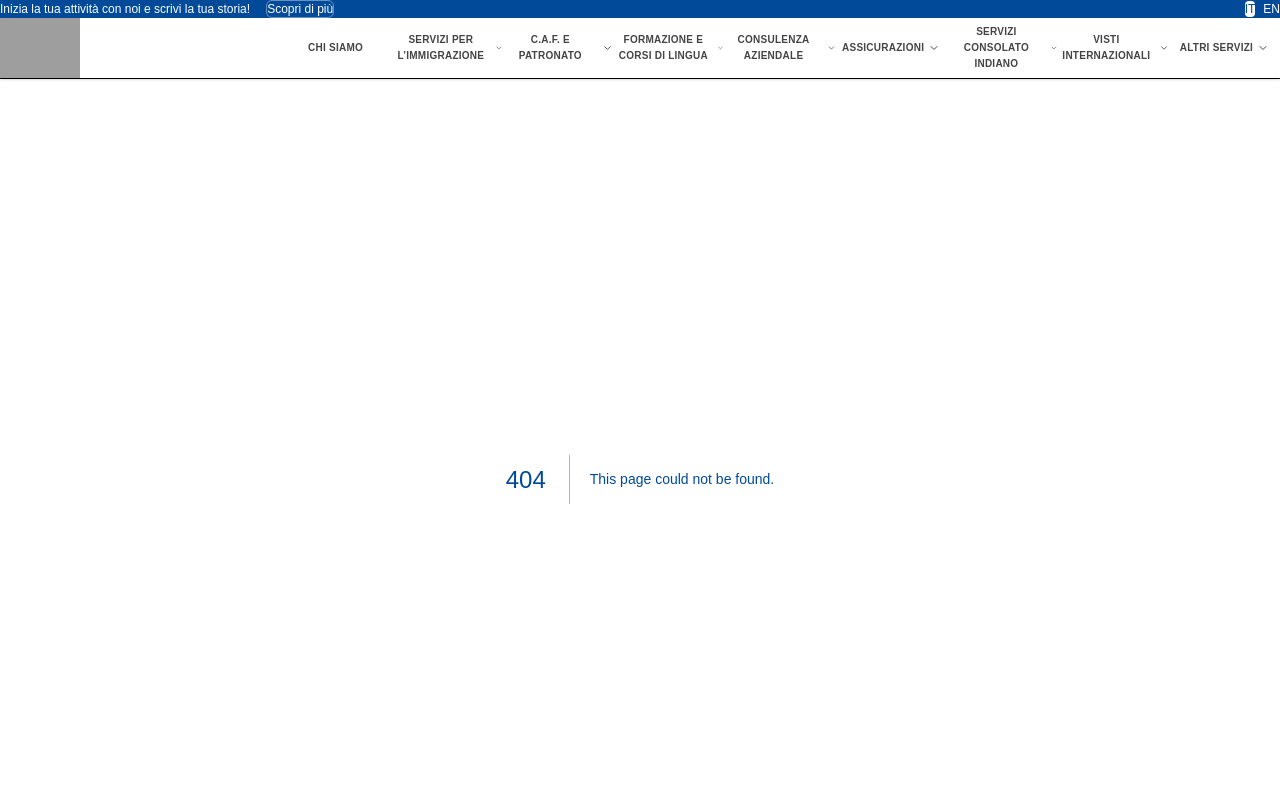
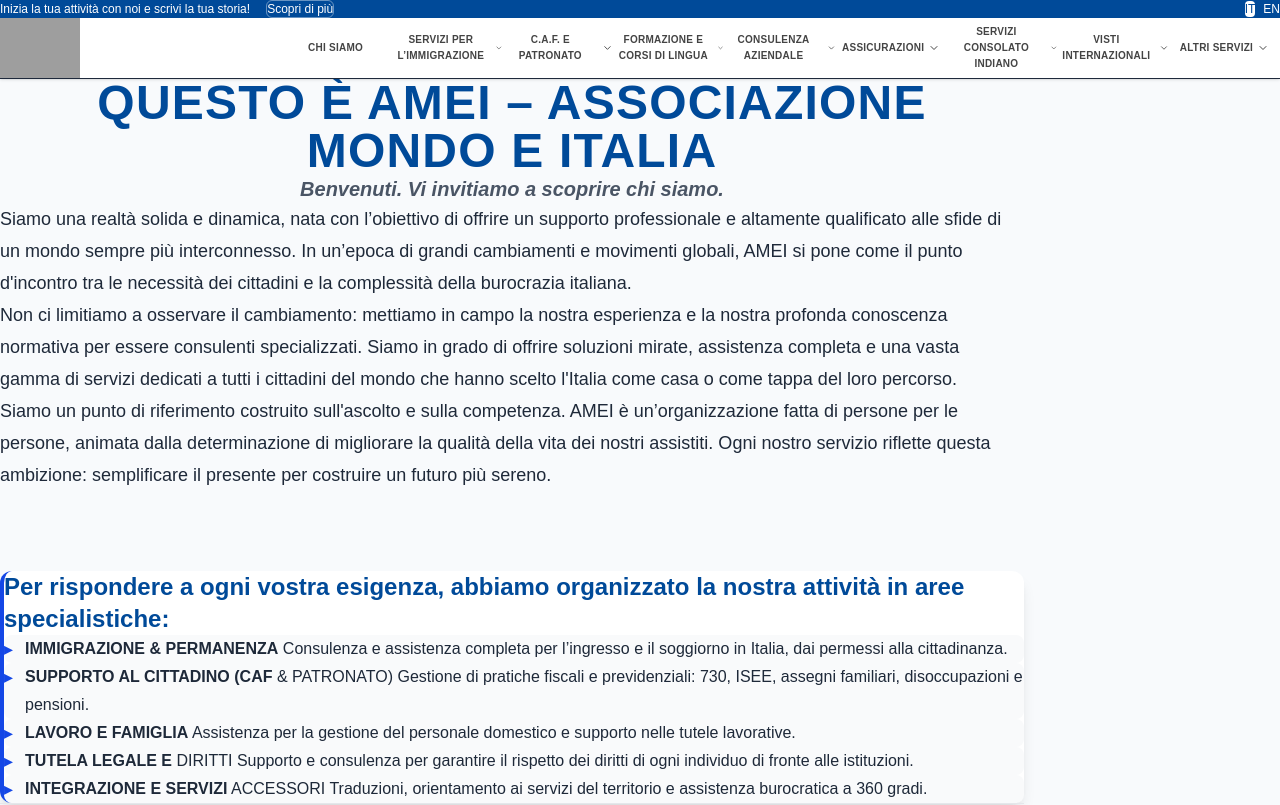
Before and after one commit to gauravmehra2021/ITALIA, a Next.js app: page /WhoWeAre in a window 1280 px wide. Before the commit this address had no page. Shown: the top 805 px of the page. Built offline with nearby package versions, Linux system fonts and the light colour scheme; grey boxes are pictures that could not be loaded.

Commit message:
added the changes

```diff
--- /dev/null
+++ b/app/WhoWeAre/page.tsx
@@ -0,0 +1,111 @@
+'use client'
+
+import { useEffect, useRef } from 'react'
+import { useLanguage } from '../context/LanguageContext'
+
+const WhoWeAre = () => {
+  const { t } = useLanguage()
+  const observerRef = useRef<IntersectionObserver | null>(null)
+
+  useEffect(() => {
+    observerRef.current = new IntersectionObserver(
+      (entries) => {
+        entries.forEach((entry) => {
+          if (entry.isIntersecting) {
+            entry.target.classList.add('opacity-100', 'translate-y-0', 'translate-x-0')
+          }
+        })
+      },
+      { threshold: 0.15 }
+    )
+
+    const elements = document.querySelectorAll('.reveal')
+
+    elements.forEach((el) => observerRef.current?.observe(el))
+
+    return () => observerRef.current?.disconnect()
+  }, [])
+
+  return (
+    <div className="mx-auto max-w-5xl px-6 py-20 text-gray-800">
+      {/* Header */}
+      <header className="reveal -translate-y-8 opacity-0 transition-all duration-700 text-center mb-16">
+        <h1 className="mb-5 text-3xl md:text-5xl font-extrabold uppercase tracking-wide text-blue-700">
+          {t('about.subtitle')}
+        </h1>
+
+        <p className="text-lg md:text-xl font-semibold italic text-gray-600">
+          {t('about.welcome')}
+        </p>
+      </header>
+
+      {/* Content */}
+      <div className="flex flex-col gap-10">
+        {/* Main Description */}
+        <section>
+          <p className="reveal -translate-x-10 opacity-0 transition-all duration-700 mb-5 text-lg leading-8">
+            {t('about.p1')}
+          </p>
+
+          <p
+            className="reveal -translate-x-10 opacity-0 transition-all duration-700 delay-100 mb-5 text-lg leading-8"
+          >
+            {t('about.p2')}
+          </p>
+
+          <p
+            className="reveal -translate-x-10 opacity-0 transition-all duration-700 delay-200 text-lg leading-8"
+          >
+            {t('about.p3')}
+          </p>
+        </section>
+
+        {/* Specialized Areas */}
+        <section className="reveal translate-y-10 opacity-0 transition-all duration-700 rounded-xl border-l-4 border-blue-700 bg-white p-8 shadow-lg">
+          <h2 className="mb-6 text-2xl font-bold text-blue-700">
+            {t('about.listTitle')}
+          </h2>
+
+          <ul className="space-y-4">
+            {(['item1', 'item2', 'item3', 'item4', 'item5'] as const).map(
+              (item, i) => {
+                const text = t(`about.${item}`).split(' ')
+                const splitIndex = item === 'item2' ? 4 : 3
+
+                return (
+                  <li
+                    key={item}
+                    className="reveal -translate-x-10 opacity-0 transition-all duration-700 flex items-start gap-3 rounded-lg bg-gray-50 p-4 hover:bg-blue-50 hover:translate-x-1"
+                    style={{ transitionDelay: `${i * 0.1}s` }}
+                  >
+                    <span className="mt-1 text-lg text-blue-700">▸</span>
+
+                    <div className="text-base leading-7">
+                      <strong>
+                        {text.slice(0, splitIndex).join(' ')}
+                      </strong>{' '}
+                      {text.slice(splitIndex).join(' ')}
+                    </div>
+                  </li>
+                )
+              }
+            )}
+          </ul>
+        </section>
+      </div>
+
+      {/* Footer */}
+      <footer className="reveal translate-y-10 opacity-0 transition-all duration-700 mt-16 border-t border-gray-200 pt-10">
+        <p className="mb-5 font-semibold text-blue-700">
+          {t('about.footer1')}
+        </p>
+
+        <p className="mt-10 text-center text-2xl font-extrabold text-gray-700">
+          {t('about.footer2')}
+        </p>
+      </footer>
+    </div>
+  )
+}
+
+export default WhoWeAre
--- a/app/components/layout/Header.tsx
+++ b/app/components/layout/Header.tsx
@@ -100,7 +100,7 @@
                 >
                   {cat === 'about' ? (
                     <Link
-                      href="/chi-siamo"
+                      href="/WhoWeAre"
                       className="
                         flex min-h-[50px] w-full items-center justify-center
                         px-2 py-3
```
